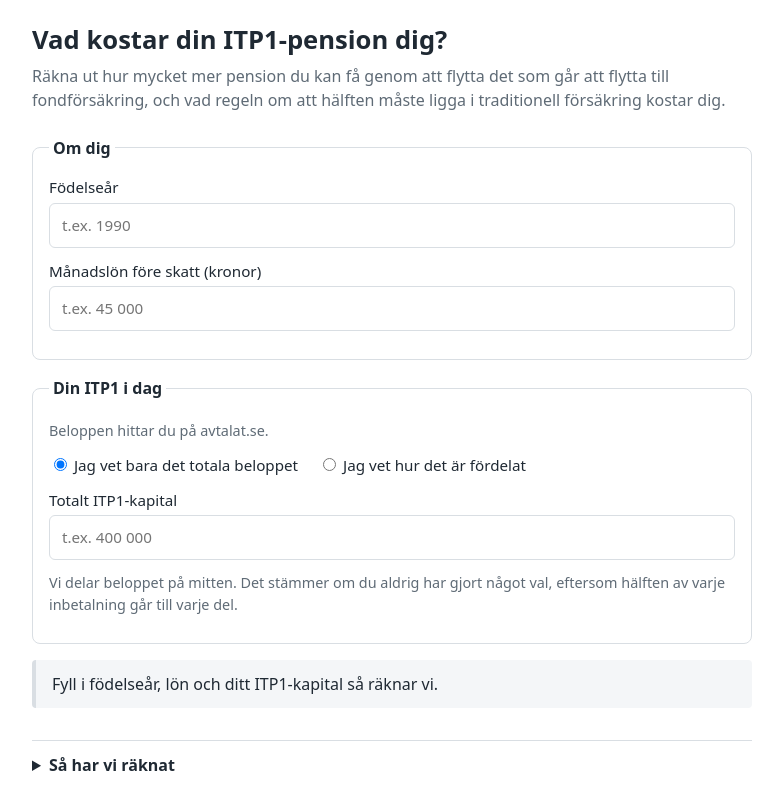
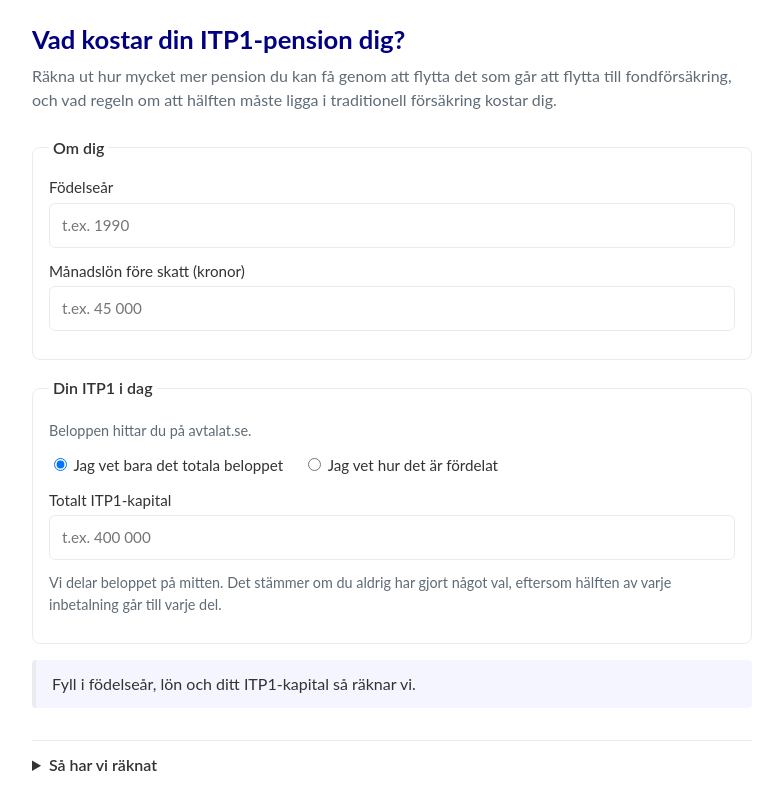
Before and after one commit to Smaspararguiden/verktyg, a website with bundled scripts: page itp/index.html in a window 1280 px wide. Shown: the whole page, without its empty margins (248-1031 px from the left). Built offline with nearby package versions, Linux system fonts and the light colour scheme.

Commit message:
Småspararguiden brand colours on the calculator page
Colours from the chat's brand in smaspararboten (brands.json). Lato is
listed first but not loaded yet.

Co-Authored-By: Claude Opus 5.5 <noreply@anthropic.com>

```diff
--- a/itp/stil.css
+++ b/itp/stil.css
@@ -1,19 +1,22 @@
-/* Styles for the ITP1 calculator page. Neutral for now; the site's fonts and
-   colours go in the variables below. */
+/* Styles for the ITP1 calculator page. Colours follow the Småspararguiden
+   brand as defined for the chat in the smaspararboten repo (brands.json).
+   The site's font is Lato; it is listed first but not loaded, so visitors
+   without it installed get the system font. */
 
 :root {
-  --text: #1f2933;
+  --text: #333333;
   --dampad: #5f6b76;
   --bakgrund: #ffffff;
-  --yta: #f4f6f8;
-  --kant: #d9dee3;
-  --accent: #1f6f5c;
+  --yta: #f5f5ff;
+  --kant: #e9ecef;
+  --accent: navy;
+  --fokus: #38267a;
   --rod: #c0392b;
   --gul: #d4a017;
   --gron: #2e8b57;
-  --trad: #9aa5b1;
-  --fond: #1f6f5c;
-  font-family: system-ui, -apple-system, "Segoe UI", Roboto, sans-serif;
+  --trad: #bad2de;
+  --fond: navy;
+  font-family: Lato, -apple-system, BlinkMacSystemFont, "Segoe UI", Roboto, sans-serif;
   color: var(--text);
   background: var(--bakgrund);
 }
@@ -51,7 +54,8 @@ input[inputmode] {
   border: 1px solid var(--kant);
   border-radius: 6px;
 }
-input[inputmode]:focus { outline: 2px solid var(--accent); outline-offset: 1px; }
+input[inputmode]:focus { outline: 2px solid var(--fokus); outline-offset: 1px; }
+h1, h2 { color: var(--accent); }
 
 .val { display: flex; flex-wrap: wrap; gap: 4px 20px; margin-bottom: 12px; }
 .val label { margin: 0; }
@@ -96,7 +100,7 @@ input[inputmode]:focus { outline: 2px solid var(--accent); outline-offset: 1px;
 }
 .stapel .fyllning { height: 100%; background: var(--trad); border-radius: 7px; }
 .stapel.fond .fyllning { background: var(--fond); }
-.stapel.nuvarande .fyllning { background: var(--accent); opacity: 0.6; }
+.stapel.nuvarande .fyllning { background: var(--fokus); opacity: 0.6; }
 
 .trafikljus { display: flex; align-items: center; gap: 12px; }
 .trafikljus .lampa {
```
Also changed, not shown: docs/PLAN_ITP_RAKNESNURRA.md (+3 -1 lines).
